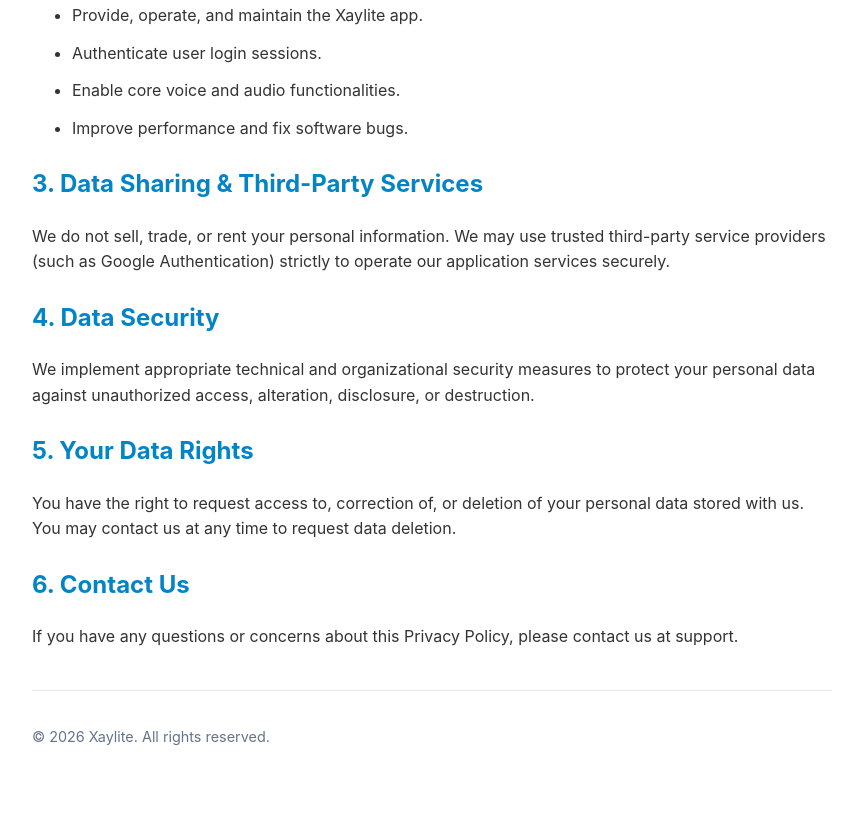
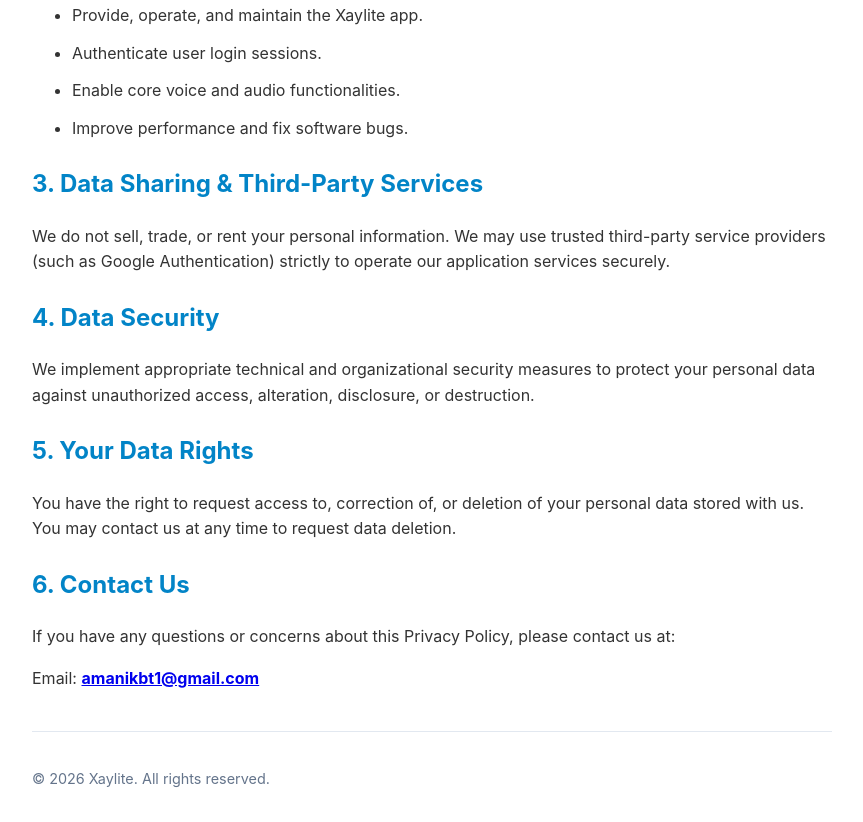
Before and after one commit to amanikbt2/Unity, a website: page public/privacy-policy.html in a window 1280 px wide. Shown: the part 651-1473 px from the top of the page, without its empty margins (208-1071 px from the left). Before the commit the page ends 1431 px from the top, so only its background shows below. Drawn offline with Linux system fonts and the light colour scheme.

Commit message:
Update privacy policy contact email to amanikbt1@gmail.com

```diff
--- a/public/privacy-policy.html
+++ b/public/privacy-policy.html
@@ -44,7 +44,8 @@
     <p>You have the right to request access to, correction of, or deletion of your personal data stored with us. You may contact us at any time to request data deletion.</p>
 
     <h2>6. Contact Us</h2>
-    <p>If you have any questions or concerns about this Privacy Policy, please contact us at support.</p>
+    <p>If you have any questions or concerns about this Privacy Policy, please contact us at:</p>
+    <p>Email: <a href="mailto:amanikbt1@gmail.com"><strong>amanikbt1@gmail.com</strong></a></p>
 
     <footer>
         <p>&copy; 2026 Xaylite. All rights reserved.</p>
```
Also changed, not shown: public/privacy-policy/index.html (+2 -1 lines).
